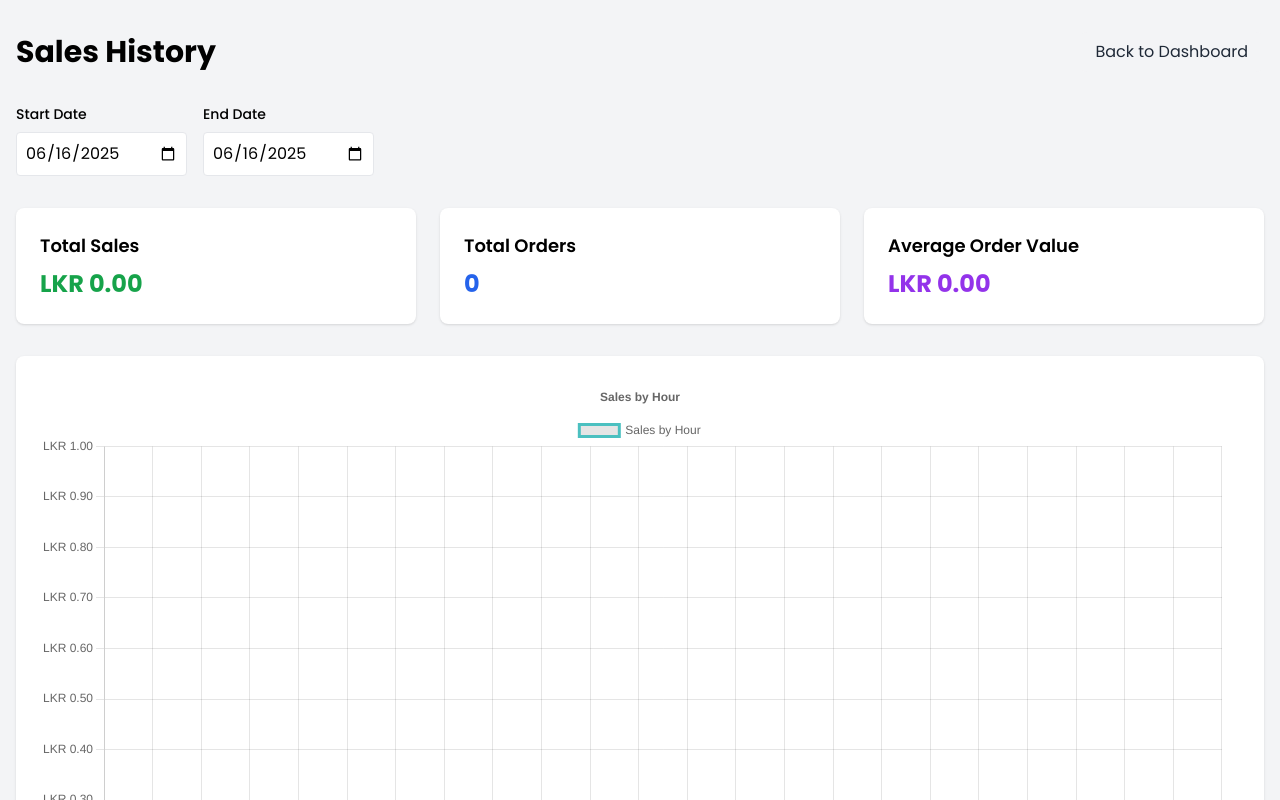
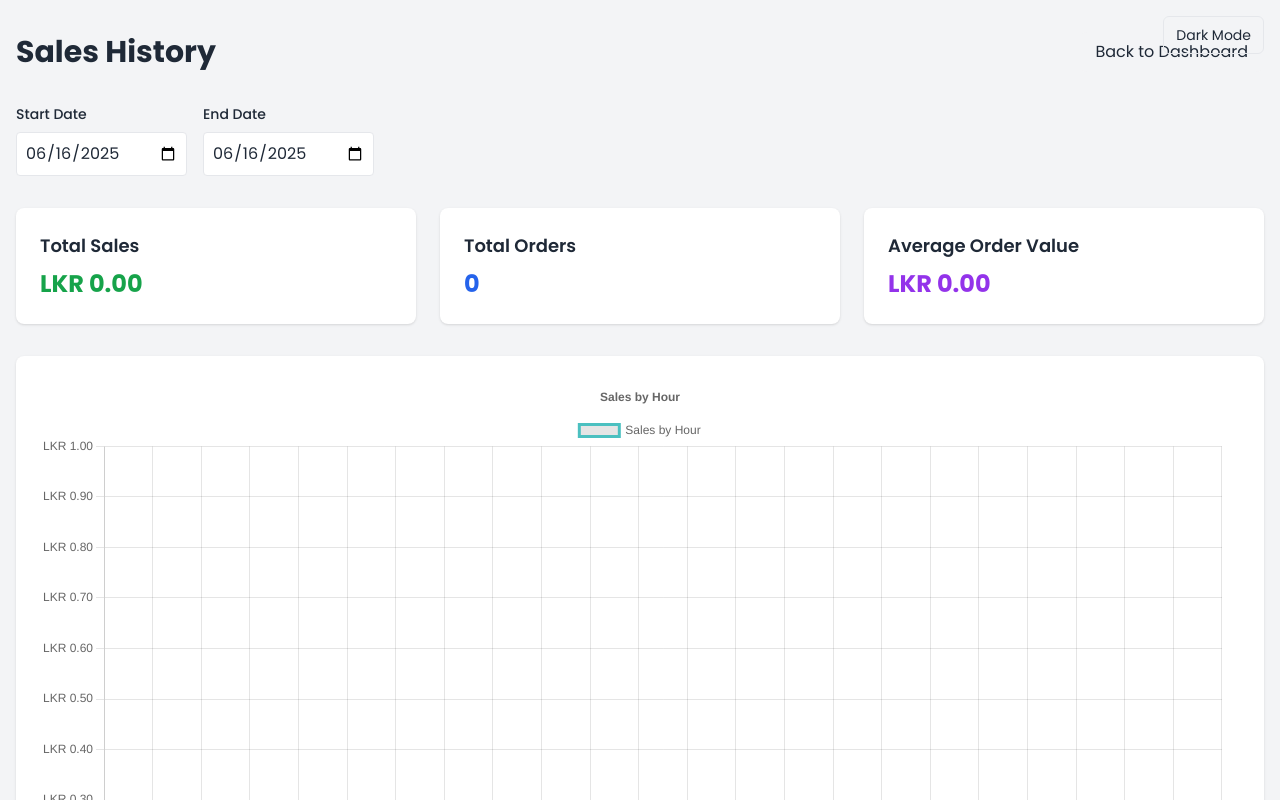
Before and after one commit to kaan84k/Weerasiri-Hotel, a Next.js app: page /history in a window 1280 px wide. Shown: the top 800 px of the page. Built offline with nearby package versions, Linux system fonts and the light colour scheme.

Commit message:
feat: add dark mode toggle

```diff
--- /dev/null
+++ b/components/ui/dark-mode-toggle.jsx
@@ -0,0 +1,33 @@
+import { useEffect, useState } from 'react'
+
+export default function DarkModeToggle() {
+  const [enabled, setEnabled] = useState(false)
+
+  useEffect(() => {
+    const stored = localStorage.getItem('dark_mode') === 'true'
+    setEnabled(stored)
+    if (stored) {
+      document.documentElement.classList.add('dark')
+    }
+  }, [])
+
+  const toggle = () => {
+    const next = !enabled
+    setEnabled(next)
+    if (next) {
+      document.documentElement.classList.add('dark')
+    } else {
+      document.documentElement.classList.remove('dark')
+    }
+    localStorage.setItem('dark_mode', next.toString())
+  }
+
+  return (
+    <button
+      onClick={toggle}
+      className="rounded-md border px-3 py-2 text-sm hover:bg-gray-100 dark:hover:bg-gray-700"
+    >
+      {enabled ? 'Light Mode' : 'Dark Mode'}
+    </button>
+  )
+}
--- a/pages/_app.js
+++ b/pages/_app.js
@@ -1,5 +1,7 @@
 import '../styles/globals.css'
 import { Poppins } from 'next/font/google'
+import { useEffect, useState } from 'react'
+import DarkModeToggle from '../components/ui/dark-mode-toggle'
 
 const poppins = Poppins({
   subsets: ['latin'],
@@ -7,8 +9,23 @@ const poppins = Poppins({
 })
 
 export default function App({ Component, pageProps }) {
+  const [mounted, setMounted] = useState(false)
+
+  useEffect(() => {
+    const enabled = localStorage.getItem('dark_mode') === 'true'
+    if (enabled) {
+      document.documentElement.classList.add('dark')
+    }
+    setMounted(true)
+  }, [])
+
   return (
     <main className={poppins.className}>
+      {mounted && (
+        <div className="fixed right-4 top-4 z-50">
+          <DarkModeToggle />
+        </div>
+      )}
       <Component {...pageProps} />
     </main>
   )
--- a/pages/history.js
+++ b/pages/history.js
@@ -85,13 +85,13 @@ const History = () => {
   };
 
   return (
-    <div className="min-h-screen bg-gray-100">
+    <div className="min-h-screen bg-gray-100 dark:bg-gray-900">
       <div className="container mx-auto px-4 py-8">
         <div className="flex justify-between items-center mb-8">
           <h1 className="text-3xl font-bold">Sales History</h1>
           <button
             onClick={() => window.history.back()}
-            className="bg-gray-100 text-gray-800 px-4 py-2 rounded-lg hover:bg-gray-200 transition-colors"
+            className="bg-gray-100 dark:bg-gray-700 text-gray-800 dark:text-gray-100 px-4 py-2 rounded-lg hover:bg-gray-200 dark:hover:bg-gray-600 transition-colors"
           >
             Back to Dashboard
           </button>
@@ -121,15 +121,15 @@ const History = () => {
 
         {/* Summary Cards */}
         <div className="grid grid-cols-1 md:grid-cols-3 gap-6 mb-8">
-          <div className="bg-white p-6 rounded-lg shadow">
+          <div className="bg-white dark:bg-gray-800 p-6 rounded-lg shadow">
             <h3 className="text-lg font-semibold mb-2">Total Sales</h3>
             <p className="text-2xl font-bold text-green-600">{formatCurrency(totalSales)}</p>
           </div>
-          <div className="bg-white p-6 rounded-lg shadow">
+          <div className="bg-white dark:bg-gray-800 p-6 rounded-lg shadow">
             <h3 className="text-lg font-semibold mb-2">Total Orders</h3>
             <p className="text-2xl font-bold text-blue-600">{orders.length}</p>
           </div>
-          <div className="bg-white p-6 rounded-lg shadow">
+          <div className="bg-white dark:bg-gray-800 p-6 rounded-lg shadow">
             <h3 className="text-lg font-semibold mb-2">Average Order Value</h3>
             <p className="text-2xl font-bold text-purple-600">
               {formatCurrency(orders.length ? totalSales / orders.length : 0)}
@@ -138,23 +138,23 @@ const History = () => {
         </div>
 
         {/* Sales Chart */}
-        <div className="bg-white p-6 rounded-lg shadow mb-8">
+        <div className="bg-white dark:bg-gray-800 p-6 rounded-lg shadow mb-8">
           <Line data={chartData} options={chartOptions} />
         </div>
 
         {/* Item Sales Table */}
-        <div className="bg-white p-6 rounded-lg shadow">
+        <div className="bg-white dark:bg-gray-800 p-6 rounded-lg shadow">
           <h2 className="text-xl font-bold mb-4">Item Sales</h2>
           <div className="overflow-x-auto">
             <table className="min-w-full">
               <thead>
-                <tr className="bg-gray-50">
+                <tr className="bg-gray-50 dark:bg-gray-700">
                   <th className="px-6 py-3 text-left text-xs font-medium text-gray-500 uppercase tracking-wider">Item</th>
                   <th className="px-6 py-3 text-left text-xs font-medium text-gray-500 uppercase tracking-wider">Quantity</th>
                   <th className="px-6 py-3 text-left text-xs font-medium text-gray-500 uppercase tracking-wider">Revenue</th>
                 </tr>
               </thead>
-              <tbody className="bg-white divide-y divide-gray-200">
+              <tbody className="bg-white dark:bg-gray-800 divide-y divide-gray-200 dark:divide-gray-700">
                 {Object.entries(itemSales).map(([item, data]) => (
                   <tr key={item}>
                     <td className="px-6 py-4 whitespace-nowrap">{item}</td>
--- a/pages/index.js
+++ b/pages/index.js
@@ -142,8 +142,8 @@ export default function WeerasiriHotel() {
   };
 
   return (
-    <div className="min-h-screen bg-gray-100">
-      <div className="bg-white shadow-md">
+    <div className="min-h-screen bg-gray-100 dark:bg-gray-900">
+      <div className="bg-white dark:bg-gray-800 shadow-md">
         <div className="max-w-7xl mx-auto px-4 sm:px-6 lg:px-8">
           <div className="flex flex-col sm:flex-row justify-between items-center py-4 sm:py-6">
             <h1 className="text-2xl sm:text-3xl font-bold text-gray-800 mb-4 sm:mb-0">Weerasiri Hotel and Bakery</h1>
@@ -166,7 +166,7 @@ export default function WeerasiriHotel() {
           <div className="w-full lg:w-2/3">
             <div className="grid grid-cols-1 sm:grid-cols-2 gap-4">
               {menuItems.map((item) => (
-                <Card key={item.id} className="p-4 bg-white rounded-2xl shadow-md hover:shadow-lg transition">
+                <Card key={item.id} className="p-4 bg-white dark:bg-gray-800 rounded-2xl shadow-md hover:shadow-lg transition">
                   <CardContent>
                     <div className="relative w-full h-40 sm:h-48 mb-4 rounded-lg overflow-hidden">
                       <Image
@@ -222,7 +222,7 @@ export default function WeerasiriHotel() {
 
           {/* Checkout Section */}
           <div className="w-full lg:w-1/3">
-            <div className="bg-white rounded-2xl shadow-md p-4 sm:p-6 sticky top-4">
+            <div className="bg-white dark:bg-gray-800 rounded-2xl shadow-md p-4 sm:p-6 sticky top-4">
               <h2 className="text-xl sm:text-2xl font-bold mb-4">Your Order</h2>
               {cartItems.length === 0 ? (
                 <p className="text-gray-500">No items in cart</p>
@@ -232,7 +232,7 @@ export default function WeerasiriHotel() {
                     {cartItems.map(([key, item]) => {
                       const [name, size] = key.split('-');
                       return (
-                        <div key={key} className="flex justify-between items-center bg-gray-50 p-3 rounded-lg">
+                        <div key={key} className="flex justify-between items-center bg-gray-50 dark:bg-gray-700 p-3 rounded-lg">
                           <div>
                             <p className="font-medium">{name}</p>
                             <p className="text-sm text-gray-500">{size} - {item.quantity}x</p>
--- a/pages/invoice.js
+++ b/pages/invoice.js
@@ -22,7 +22,7 @@ const OrderStatus = ({ currentStatus }) => {
           <div key={status.id} className="flex flex-col items-center">
             <div className={`w-16 h-16 rounded-full flex items-center justify-center text-2xl mb-2
               ${isActive ? 'bg-green-500 text-white ring-4 ring-green-200' :
-                isPast ? 'bg-green-100 text-green-600' : 'bg-gray-100 text-gray-400'}`}>
+                isPast ? 'bg-green-100 text-green-600' : 'bg-gray-100 dark:bg-gray-700 text-gray-400'}>
               {status.icon}
             </div>
             <span className={`text-sm font-medium ${isActive ? 'text-green-600' : 'text-gray-500'}`}>
@@ -98,8 +98,8 @@ export default function Invoice() {
 
   if (!order) {
     return (
-      <div className="min-h-screen bg-gray-100 flex items-center justify-center p-4">
-        <div className="bg-white p-6 sm:p-8 rounded-lg shadow-md max-w-md w-full">
+      <div className="min-h-screen bg-gray-100 dark:bg-gray-900 flex items-center justify-center p-4">
+        <div className="bg-white dark:bg-gray-800 p-6 sm:p-8 rounded-lg shadow-md max-w-md w-full">
           <h1 className="text-xl sm:text-2xl font-bold text-gray-800 mb-4">No Order Found</h1>
           <p className="text-gray-600 mb-4">Please place an order first.</p>
           <button
@@ -114,9 +114,9 @@ export default function Invoice() {
   }
 
   return (
-    <div className="min-h-screen bg-gray-100 py-6 sm:py-8">
+    <div className="min-h-screen bg-gray-100 dark:bg-gray-900 py-6 sm:py-8">
       <div className="max-w-4xl mx-auto px-4">
-        <div ref={invoiceRef} className="bg-white rounded-2xl shadow-md p-6 sm:p-8">
+        <div ref={invoiceRef} className="bg-white dark:bg-gray-800 rounded-2xl shadow-md p-6 sm:p-8">
           {/* Header */}
           <div className="text-center mb-6 sm:mb-8">
             <h1 className="text-2xl sm:text-3xl font-bold text-gray-800">Weerasiri Hotel and Bakery</h1>
@@ -187,7 +187,7 @@ export default function Invoice() {
             </button>
             <button
               onClick={() => router.push('/')}
-              className="flex-1 bg-gray-100 text-gray-800 px-4 py-2 rounded-lg hover:bg-gray-200 transition-colors text-sm sm:text-base"
+              className="flex-1 bg-gray-100 dark:bg-gray-700 text-gray-800 dark:text-gray-100 px-4 py-2 rounded-lg hover:bg-gray-200 dark:hover:bg-gray-600 transition-colors text-sm sm:text-base"
             >
               Back to Menu
             </button>
--- a/pages/staff-login.js
+++ b/pages/staff-login.js
@@ -19,8 +19,8 @@ export default function StaffLogin() {
   };
 
   return (
-    <div className="min-h-screen bg-gray-100 flex items-center justify-center py-8 px-4 sm:px-6 lg:px-8">
-      <div className="max-w-md w-full space-y-6 bg-white p-6 sm:p-8 rounded-2xl shadow-md">
+    <div className="min-h-screen bg-gray-100 dark:bg-gray-900 flex items-center justify-center py-8 px-4 sm:px-6 lg:px-8">
+      <div className="max-w-md w-full space-y-6 bg-white dark:bg-gray-800 p-6 sm:p-8 rounded-2xl shadow-md">
         <div>
           <h2 className="text-2xl sm:text-3xl font-bold text-center text-gray-900">
             Staff Login
--- a/styles/globals.css
+++ b/styles/globals.css
@@ -1,3 +1,7 @@
 @tailwind base;
 @tailwind components;
 @tailwind utilities;
+
+html {
+  @apply bg-white text-gray-800 dark:bg-gray-900 dark:text-gray-100;
+}
--- a/tailwind.config.js
+++ b/tailwind.config.js
@@ -5,6 +5,7 @@ module.exports = {
     './components/**/*.{js,ts,jsx,tsx,mdx}',
     './app/**/*.{js,ts,jsx,tsx,mdx}',
   ],
+  darkMode: 'class',
   theme: {
     extend: {},
   },
```
Also changed, not shown: pages/kitchen-dashboard.js (+6 -6 lines).
